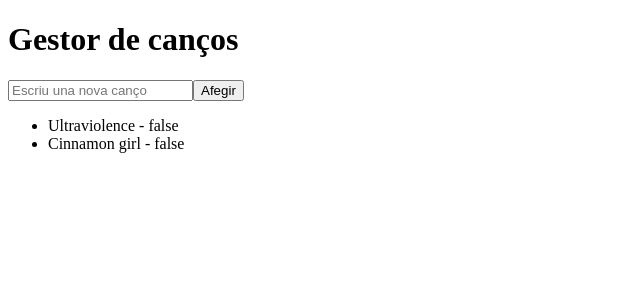
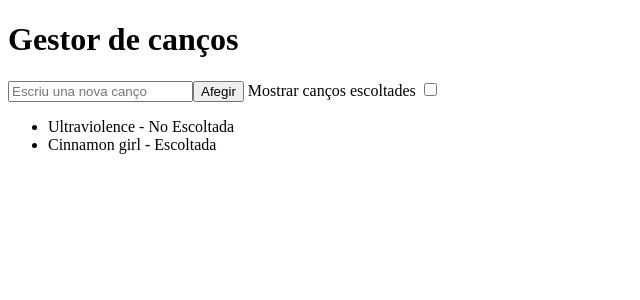
Before and after one commit to kevin-guerrero/RA01AEA01_Activitat_de_repas_Vue_3, a Vue app: page / in a window 1280 px wide. Shown: the top 300 px of the page, without its empty margins (0-640 px from the left). Built offline with nearby package versions, Linux system fonts and the light colour scheme.

Commit message:
feat: afegir funció per mostrar canços escoltadas

```diff
--- a/src/components/App.vue
+++ b/src/components/App.vue
@@ -1,5 +1,5 @@
 <script setup>
-import { ref } from 'vue';
+import { computed, ref } from 'vue';
 
 // Info
 const songs = ref([
@@ -11,12 +11,15 @@ const songs = ref([
     {
         id: 2,
         nom: "Cinnamon girl",
-        escoltada: false
+        escoltada: true
     }
 ]);
 
 // Variable per el input de l'usuari
 const newSong = ref('');
+
+// Variable per les cançons escoltadas
+const isListened = ref(false);
 
 // Funcion per afegir una nova cançó
 const createSong = () =>{
@@ -25,7 +28,19 @@ const createSong = () =>{
         nom: newSong.value, // Nom escollit per l'usuari
         escoltada: false // Per defecte la posem en false
     });
+
+    // Limpiar input
+    newSong.value = ''
 };
+
+// Funció per mostrar canços escoltadas
+const songsListened = computed(() => {
+    if(isListened.value === true) {
+        return songs.value.filter(song => song.escoltada)
+    }else {
+        return songs.value
+    }
+});
 
 </script>
 
@@ -34,13 +49,21 @@ const createSong = () =>{
   <input v-model="newSong" placeholder="Escriu una nova canço">
   <button @click="createSong">Afegir</button>
 
+  <label>
+    Mostrar canços escoltades
+    <input type="checkbox" v-model="isListened">
+  </label>
+
   <ul>
     <li
-     v-for="song in songs"
+     v-for="song in songsListened"
      :key="song.id"
     >
-     {{ song.nom }} - {{ song.escoltada }}
+     {{ song.nom }} -
+     <span v-if="song.escoltada === true">Escoltada</span>
+     <span v-else="song.escoltada === false">No Escoltada</span>
     </li>
+
   </ul>
 </template>
 
```
Also changed, not shown: 1 other file (tests, documents, lock files or other folders).
